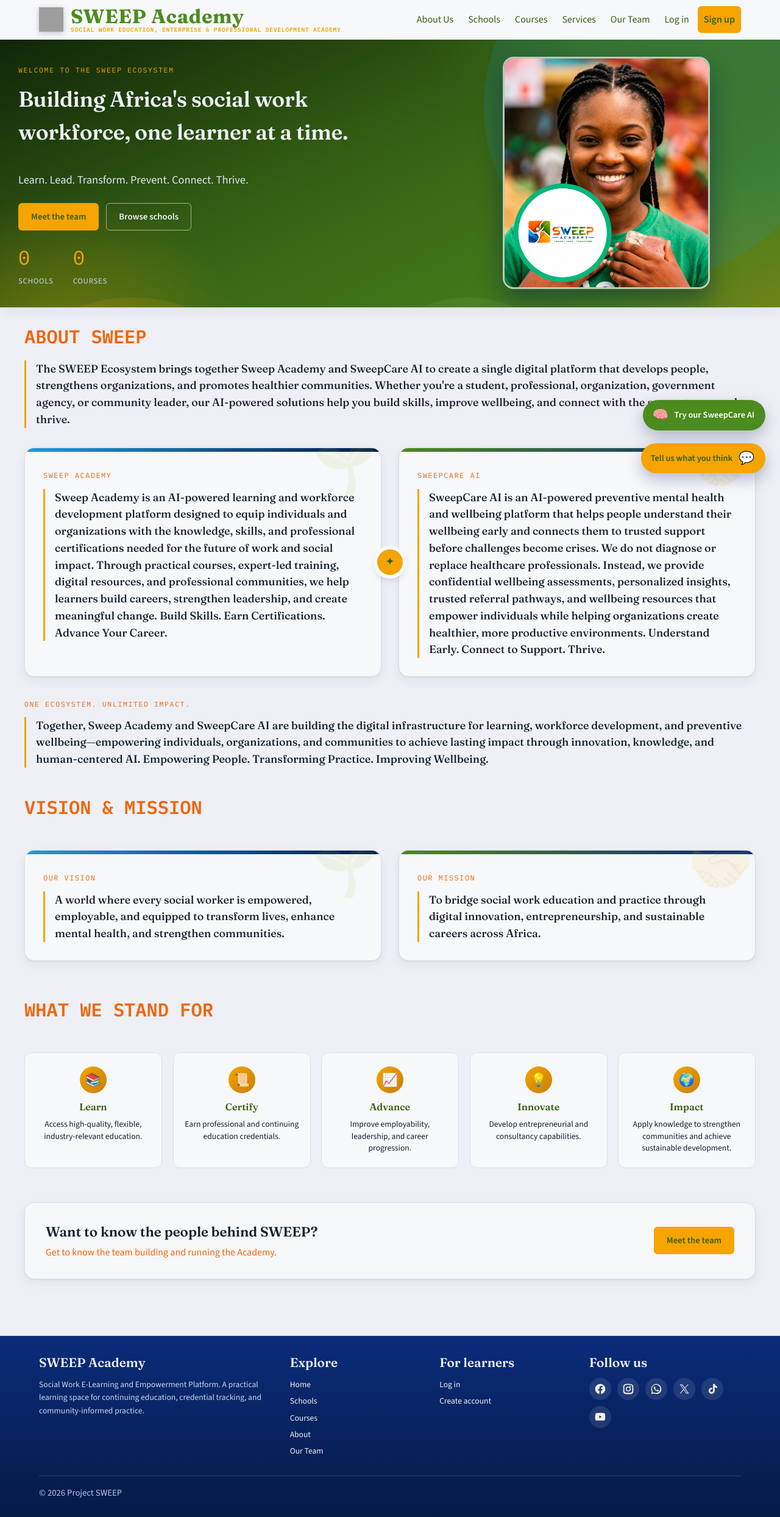
After one commit to remikeks/project-sweep, a Django app: page /about/ in a window 1280 px wide. The commit adds this page. Shown: the whole page at 61% size. Run offline with Django 5.2, Linux system fonts and the light colour scheme; data that the repository does not hold is empty; parts of the project's set-up code (start-up, migrations or seed data) failed here and were passed over; grey boxes are pictures that could not be loaded.

Commit message:
added about

```diff
--- a/core/urls.py
+++ b/core/urls.py
@@ -5,4 +5,6 @@ from . import views
 urlpatterns = [
     path("", views.home, name="home"),
     path("services/", views.services, name="services"),
+    path("about/", views.about, name="about"),
+    path("team/", views.team, name="team"),
 ]
--- a/core/views.py
+++ b/core/views.py
@@ -2,6 +2,8 @@ from django.shortcuts import render
 
 from courses.models import Course
 from schools.models import School
+
+from .models import TeamMember
 
 # Cap on how many courses the landing-page carousel pulls in, even once the
 # catalog grows well past its current single course.
@@ -273,3 +275,18 @@ def services(request):
         "total_services": total_services,
     }
     return render(request, "core/services.html", context)
+
+
+def about(request):
+    """Public 'About' page — no login required."""
+    stats = {
+        "school_count": School.objects.filter(is_active=True).count(),
+        "course_count": Course.objects.filter(is_active=True).count(),
+    }
+    return render(request, "core/about.html", {"stats": stats})
+
+
+def team(request):
+    """Public 'Our Team' page — no login required."""
+    members = TeamMember.objects.filter(is_active=True)
+    return render(request, "core/team.html", {"members": members})
--- a/static/css/style.css
+++ b/static/css/style.css
@@ -1908,6 +1908,127 @@ footer.sw-footer {
 }
 
 /* ---------------------------------------------------------------------- */
+/* About / Team pages                                                     */
+/* ---------------------------------------------------------------------- */
+
+.cta-band {
+  display: flex;
+  align-items: center;
+  justify-content: space-between;
+  gap: 20px;
+  flex-wrap: wrap;
+  background: var(--paper-raised);
+  border: 1px solid var(--line);
+  border-radius: 16px;
+  padding: 30px 34px;
+  box-shadow: var(--shadow);
+}
+
+.cta-band h2 { margin-bottom: 4px; font-size: 1.4rem; }
+.cta-band p { margin: 0; color: var(--clay); }
+
+/* Team grid: auto-fit + aspect-ratio means photo tiles resize fluidly with
+   the viewport and the column count adapts on its own — no fixed pixel
+   heights and no extra breakpoints needed for the photos themselves. */
+.team-grid {
+  display: grid;
+  grid-template-columns: repeat(auto-fit, minmax(220px, 1fr));
+  gap: 28px;
+  margin: 36px 0 20px;
+}
+
+.team-card {
+  position: relative;
+  background: var(--paper-raised);
+  border: 1px solid var(--line);
+  border-radius: 14px;
+  overflow: hidden;
+  box-shadow: var(--shadow);
+  text-align: center;
+  transition: transform 0.25s cubic-bezier(0.22, 1, 0.36, 1), box-shadow 0.25s ease, opacity 1s cubic-bezier(0.22, 1, 0.36, 1);
+}
+
+.team-card:hover {
+  transform: translateY(-4px);
+  box-shadow: 0 12px 26px rgba(7, 29, 82, 0.14);
+}
+
+.team-card.accent-leaf { --accent-1: #4C8B1D; --accent-2: #0B2C7A; }
+.team-card.accent-moss { --accent-1: #1E9BE0; --accent-2: #071D52; }
+.team-card.accent-fern { --accent-1: #F2650A; --accent-2: #4C8B1D; }
+.team-card.accent-sage { --accent-1: #F5A400; --accent-2: #0B2C7A; }
+.team-card.accent-pine { --accent-1: #4C8B1D; --accent-2: #071D52; }
+
+.team-photo {
+  position: relative;
+  width: 100%;
+  aspect-ratio: 1 / 1;
+}
+
+.team-photo img {
+  width: 100%;
+  height: 100%;
+  object-fit: cover;
+  display: block;
+}
+
+.team-photo.photo-fallback {
+  display: flex;
+  align-items: center;
+  justify-content: center;
+  font-family: var(--font-display);
+  font-weight: 600;
+  font-size: 2.6rem;
+  color: var(--paper);
+  background: linear-gradient(135deg, var(--accent-1), var(--accent-2));
+}
+
+.team-body { padding: 18px 18px 22px; }
+.team-body h3 { font-size: 1.05rem; margin-bottom: 2px; }
+
+.team-role {
+  font-family: var(--font-mono);
+  font-size: 0.76rem;
+  color: var(--clay);
+  text-transform: uppercase;
+  letter-spacing: 0.05em;
+  margin: 0 0 12px;
+}
+
+.team-bio {
+  font-size: 0.88rem;
+  color: var(--ink);
+  line-height: 1.5;
+  margin: 0 0 14px;
+  text-align: left;
+}
+
+.team-links {
+  display: flex;
+  justify-content: center;
+  gap: 10px;
+}
+
+.team-links a {
+  display: inline-flex;
+  align-items: center;
+  justify-content: center;
+  width: 32px;
+  height: 32px;
+  border-radius: 50%;
+  background: var(--paper);
+  border: 1px solid var(--line);
+  color: var(--primary-dark);
+  transition: background 0.2s ease, color 0.2s ease;
+}
+
+.team-links a:hover { background: var(--primary); color: var(--paper); }
+
+@media (max-width: 520px) {
+  .cta-band { flex-direction: column; align-items: flex-start; }
+}
+
+/* ---------------------------------------------------------------------- */
 /* SweepCare AI widget (site-wide floating link, stacked above feedback)   */
 /* ---------------------------------------------------------------------- */
 
--- a/templates/base.html
+++ b/templates/base.html
@@ -33,9 +33,11 @@
         </button>
       </div>
       <div class="sw-nav-links" id="sw-nav-links">
+        <a href="{% url 'about' %}">About Us</a>
         <a href="{% url 'school_list' %}">Schools</a>
         <a href="{% url 'course_list' %}">Courses</a>
         <a href="{% url 'services' %}">Services</a>
+        <a href="{% url 'team' %}">Our Team</a>
         {% if user.is_authenticated %}
           <a class="nav-link-auth" href="{% url 'dashboard' %}">My Learning</a>
           <a class="nav-link-auth" href="{% url 'my_credentials' %}">Badges &amp; Certificates</a>
@@ -46,7 +48,7 @@
           <div class="nav-user-pill" data-user-menu>
             <button type="button" class="nav-user-trigger" data-user-menu-trigger aria-haspopup="true" aria-expanded="false">
               <span class="nav-user-avatar">{{ user.username|slice:":1"|upper }}</span>
-              <span class="nav-user-text">happy learning, {{ user.username }}</span>
+              <!--<span class="nav-user-text">happy learning, {{ user.username }}</span>-->
             </button>
             <div class="nav-user-menu" data-user-menu-panel>
               <a href="{% url 'dashboard' %}">My Learning</a>
@@ -89,6 +91,8 @@
           <a href="{% url 'home' %}">Home</a>
           <a href="{% url 'school_list' %}">Schools</a>
           <a href="{% url 'course_list' %}">Courses</a>
+          <a href="{% url 'about' %}">About</a>
+          <a href="{% url 'team' %}">Our Team</a>
         </div>
         <div>
           <h3 class="footer-heading">For learners</h3>
--- /dev/null
+++ b/templates/core/about.html
@@ -0,0 +1,146 @@
+{% extends "base.html" %}
+{% load static %}
+{% block title %}About Us — SWEEP{% endblock %}
+{% block content %}
+  <section class="hero hero-list">
+    <svg class="hero-blobs" viewBox="0 0 1000 600" preserveAspectRatio="none" xmlns="http://www.w3.org/2000/svg">
+      <circle cx="840" cy="85" r="220" fill="#1E9BE0" opacity="0.16" />
+      <circle cx="170" cy="520" r="190" fill="#F5A400" opacity="0.13" />
+      <circle cx="600" cy="470" r="140" fill="#EEF0EA" opacity="0.06" />
+    </svg>
+
+    <div class="hero-grid">
+      <div class="hero-copy">
+        <p class="eyebrow">Welcome to the SWEEP Ecosystem</p>
+        <h1 class="typewriter" data-text="Building Africa's social work workforce, one learner at a time.">Building Africa's social work workforce, one learner at a time.</h1>
+        <p class="lede">
+          Learn. Lead. Transform. Prevent. Connect. Thrive.
+        </p>
+        <div style="margin-top:24px; display:flex; gap:12px; flex-wrap:wrap;">
+          <a href="{% url 'team' %}" class="btn btn-gold">Meet the team</a>
+          <a href="{% url 'school_list' %}" class="btn btn-outline">Browse schools</a>
+        </div>
+        <div class="stat-row">
+          <div>
+            <span class="stat-num">{{ stats.school_count }}</span>
+            <span class="stat-label">Schools</span>
+          </div>
+          <div>
+            <span class="stat-num">{{ stats.course_count }}</span>
+            <span class="stat-label">Courses</span>
+          </div>
+        </div>
+      </div>
+
+      <div class="hero-illustration hero-photo-wrap">
+        <div class="hero-map-glow" aria-hidden="true"></div>
+        <img
+          src="{% static 'img/services-hero.jpg' %}"
+          alt="Social workers collaborating during a SWEEP Academy training session"
+          class="hero-photo"
+        >
+      </div>
+    </div>
+  </section>
+
+  <h2 class="subheading typewriter" data-text="About SWEEP">About SWEEP</h2>
+  <p class="mv-text">
+          The SWEEP Ecosystem brings together Sweep Academy and SweepCare AI to create a single digital platform that develops people, strengthens organizations, and promotes healthier communities.
+          Whether you're a student, professional, organization, government agency, or community leader, our AI-powered solutions help you build skills, improve wellbeing, and connect with the support you need to thrive.
+  </p>
+  <div class="mv-grid">
+    <div class="mv-panel mv-vision" data-reveal data-reveal-delay="120">
+      <span class="mv-mark" aria-hidden="true">&#127793;</span>
+      <p class="mv-label">SWEEP Academy</p>
+      <p class="mv-text">
+        Sweep Academy is an AI-powered learning and workforce development platform designed to equip individuals and organizations with the knowledge, skills, and professional certifications needed for the future of work and social impact.
+Through practical courses, expert-led training, digital resources, and professional communities, we help learners build careers, strengthen leadership, and create meaningful change.
+Build Skills. Earn Certifications. Advance Your Career.
+      </p>
+    </div>
+
+    <div class="mv-connector" aria-hidden="true">&#10022;</div>
+
+    <div class="mv-panel mv-mission" data-reveal>
+      <span class="mv-mark" aria-hidden="true">&#129309;</span>
+      <p class="mv-label">SweepCare AI</p>
+      <p class="mv-text">
+        SweepCare AI is an AI-powered preventive mental health and wellbeing platform that helps people understand their wellbeing early and connects them to trusted support before challenges become crises.
+        We do not diagnose or replace healthcare professionals. Instead, we provide confidential wellbeing assessments, personalized insights, trusted referral pathways, and wellbeing resources that empower individuals while helping organizations create healthier, more productive environments.
+        Understand Early. Connect to Support. Thrive.
+      </p>
+    </div>
+  </div>
+ <br>
+ <p class="eyebrow">One Ecosystem. Unlimited Impact.</p>
+  <p class="mv-text">
+
+Together, Sweep Academy and SweepCare AI are building the digital infrastructure for learning, workforce development, and preventive wellbeing—empowering individuals, organizations, and communities to achieve lasting impact through innovation, knowledge, and human-centered AI.
+Empowering People. Transforming Practice. Improving Wellbeing.
+  </p>
+
+<br>
+
+  <section style="margin-top:16px;">
+    <h2 class="subheading typewriter" data-text="Vision &amp; Mission">Vision &amp; Mission</h2>
+    <div class="mv-grid">
+      <div class="mv-panel mv-vision" data-reveal data-reveal-delay="0">
+        <span class="mv-mark" aria-hidden="true">&#127793;</span>
+        <p class="mv-label">Our Vision</p>
+        <p class="mv-text">
+          A world where every social worker is empowered, employable, and
+          equipped to transform lives, enhance mental health, and
+          strengthen communities.
+        </p>
+      </div>
+      <div class="mv-panel mv-mission" data-reveal data-reveal-delay="80">
+        <span class="mv-mark" aria-hidden="true">&#129309;</span>
+        <p class="mv-label">Our Mission</p>
+        <p class="mv-text">
+          To bridge social work education and practice through digital
+          innovation, entrepreneurship, and sustainable careers across
+          Africa.
+        </p>
+      </div>
+    </div>
+  </section>
+
+  <section style="margin-top:56px;">
+    <h2 class="subheading typewriter" data-text="What We Stand For">What We Stand For</h2>
+    <div class="value-grid">
+      <div class="value-card" data-reveal data-reveal-delay="0">
+        <span class="value-icon" aria-hidden="true">&#128218;</span>
+        <h3>Learn</h3>
+        <p>Access high-quality, flexible, industry-relevant education.</p>
+      </div>
+      <div class="value-card" data-reveal data-reveal-delay="70">
+        <span class="value-icon" aria-hidden="true">&#128220;</span>
+        <h3>Certify</h3>
+        <p>Earn professional and continuing education credentials.</p>
+      </div>
+      <div class="value-card" data-reveal data-reveal-delay="140">
+        <span class="value-icon" aria-hidden="true">&#128200;</span>
+        <h3>Advance</h3>
+        <p>Improve employability, leadership, and career progression.</p>
+      </div>
+      <div class="value-card" data-reveal data-reveal-delay="210">
+        <span class="value-icon" aria-hidden="true">&#128161;</span>
+        <h3>Innovate</h3>
+        <p>Develop entrepreneurial and consultancy capabilities.</p>
+      </div>
+      <div class="value-card" data-reveal data-reveal-delay="280">
+        <span class="value-icon" aria-hidden="true">&#127757;</span>
+        <h3>Impact</h3>
+        <p>Apply knowledge to strengthen communities and achieve sustainable development.</p>
+      </div>
+    </div>
+  </section>
+
+  <section class="cta-band" style="margin-top:56px;" data-reveal>
+    <div>
+      <h2>Want to know the people behind SWEEP?</h2>
+      <p>Get to know the team building and running the Academy.</p>
+    </div>
+    <a href="{% url 'team' %}" class="btn btn-gold">Meet the team</a>
+  </section>
+{% endblock %}
```
Also changed, not shown: core/admin.py (added, +36 -0 lines), core/models.py (added, +53 -0 lines), templates/core/team.html (added, +71 -0 lines), core/migrations/0001_initial.py (added), core/migrations/__init__.py (added).
